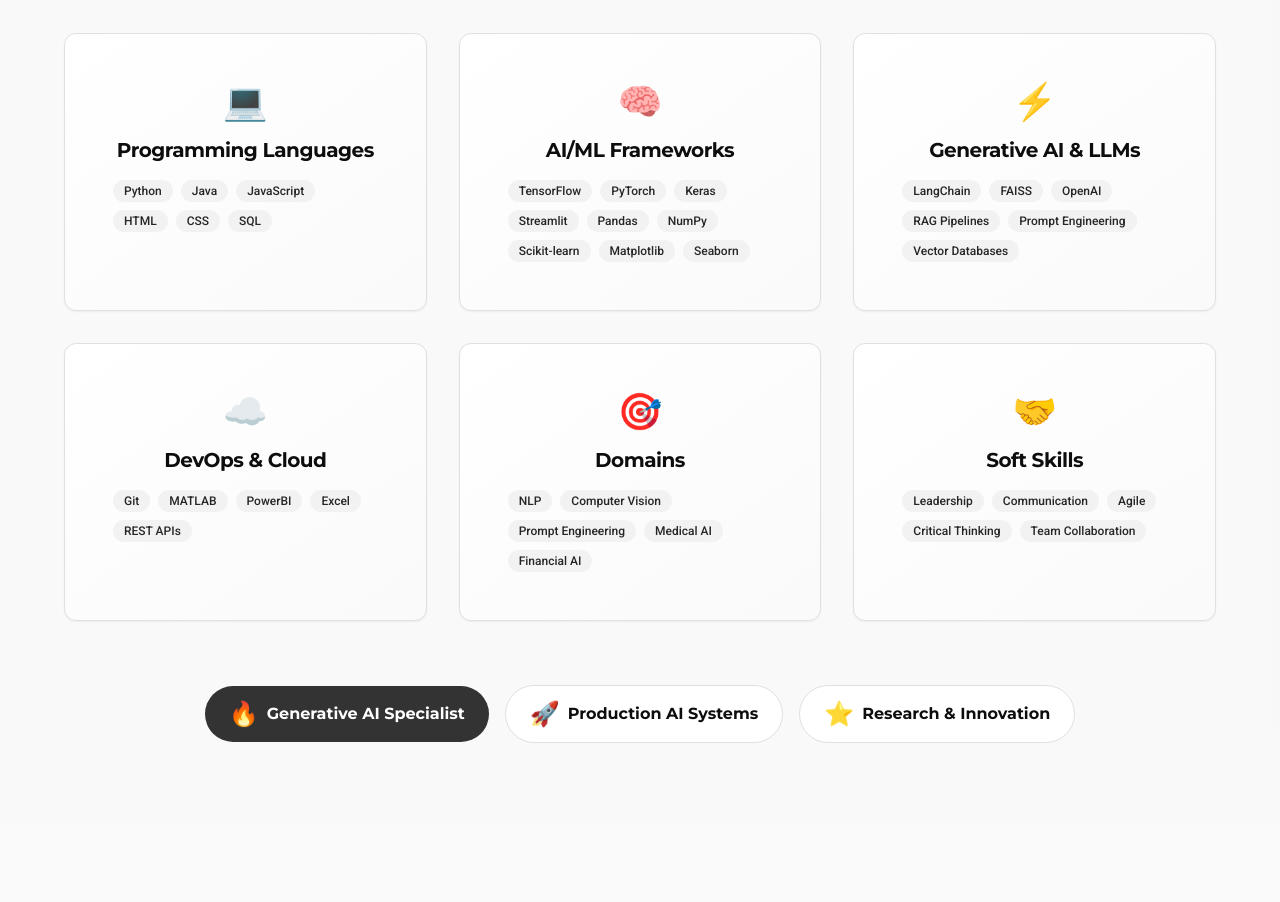
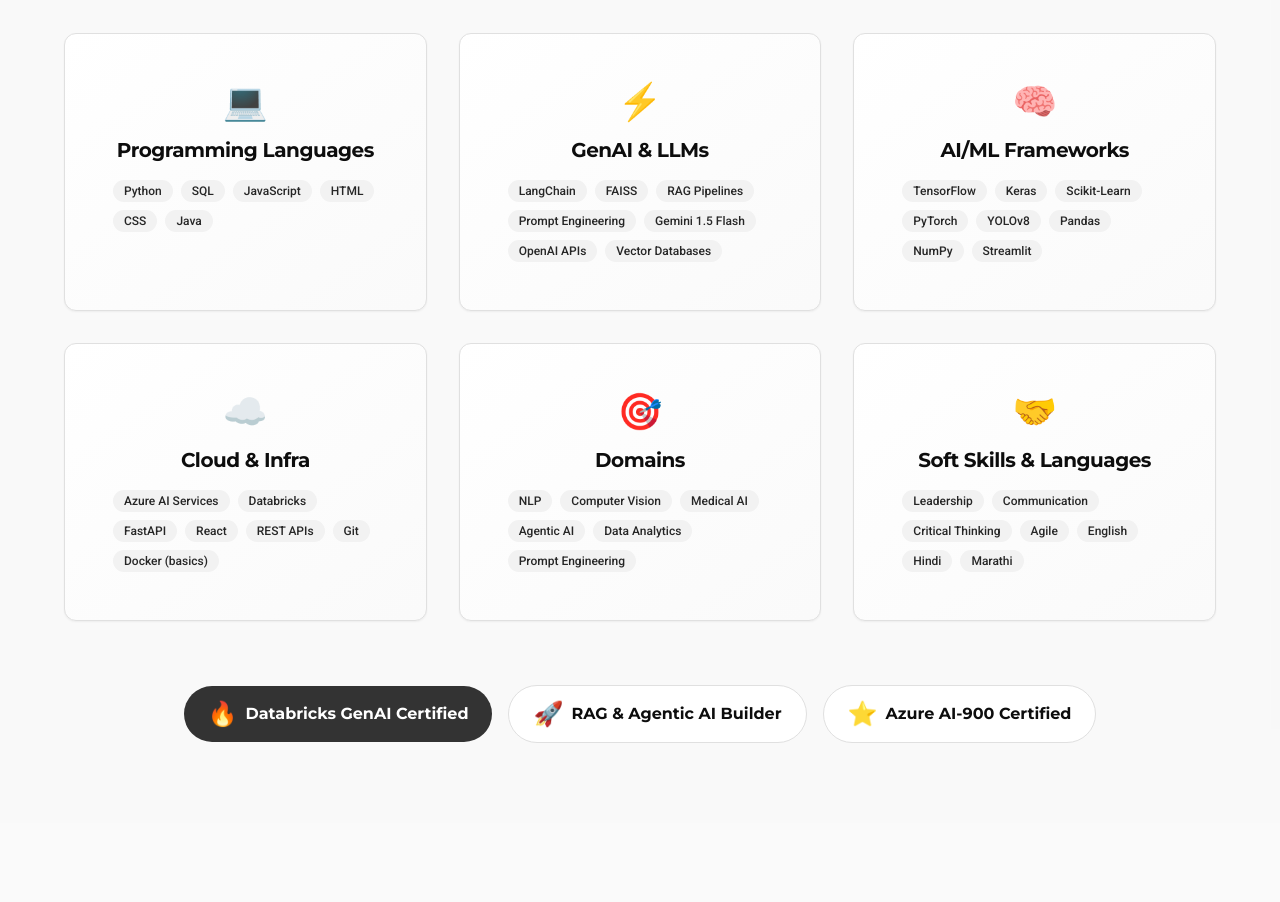
Before and after one commit to Komoleeka9/komoleeka-ai-genesis, a React (Vite) app: page / in a window 1280 px wide. Shown: the part 2320-3222 px from the top of the page. Built offline with nearby package versions, Linux system fonts and the light colour scheme.

Commit message:
Update Skills.tsx

```diff
--- a/src/components/Skills.tsx
+++ b/src/components/Skills.tsx
@@ -5,32 +5,32 @@ export function Skills() {
   const skillCategories = [
     {
       title: "Programming Languages",
-      skills: ["Python", "Java", "JavaScript", "HTML", "CSS", "SQL"],
+      skills: ["Python", "SQL", "JavaScript", "HTML", "CSS", "Java"],
       icon: "💻"
     },
     {
+      title: "GenAI & LLMs",
+      skills: ["LangChain", "FAISS", "RAG Pipelines", "Prompt Engineering", "Gemini 1.5 Flash", "OpenAI APIs", "Vector Databases"],
+      icon: "⚡"
+    },
+    {
       title: "AI/ML Frameworks",
-      skills: ["TensorFlow", "PyTorch", "Keras", "Streamlit", "Pandas", "NumPy", "Scikit-learn", "Matplotlib", "Seaborn"],
+      skills: ["TensorFlow", "Keras", "Scikit-Learn", "PyTorch", "YOLOv8", "Pandas", "NumPy", "Streamlit"],
       icon: "🧠"
     },
     {
-      title: "Generative AI & LLMs",
-      skills: ["LangChain", "FAISS", "OpenAI", "RAG Pipelines", "Prompt Engineering", "Vector Databases"],
-      icon: "⚡"
-    },
-    {
-      title: "DevOps & Cloud",
-      skills: ["Git", "MATLAB", "PowerBI", "Excel", "REST APIs"],
+      title: "Cloud & Infra",
+      skills: ["Azure AI Services", "Databricks", "FastAPI", "React", "REST APIs", "Git", "Docker (basics)"],
       icon: "☁️"
     },
     {
       title: "Domains",
-      skills: ["NLP", "Computer Vision", "Prompt Engineering", "Medical AI", "Financial AI"],
+      skills: ["NLP", "Computer Vision", "Medical AI", "Agentic AI", "Data Analytics", "Prompt Engineering"],
       icon: "🎯"
     },
     {
-      title: "Soft Skills",
-      skills: ["Leadership", "Communication", "Agile", "Critical Thinking", "Team Collaboration"],
+      title: "Soft Skills & Languages",
+      skills: ["Leadership", "Communication", "Critical Thinking", "Agile", "English", "Hindi", "Marathi"],
       icon: "🤝"
     }
   ];
@@ -45,7 +45,7 @@ export function Skills() {
               Skills & Technologies
             </h2>
             <p className="font-roboto text-xl text-muted-foreground max-w-3xl mx-auto">
-              A comprehensive toolkit for building next-generation AI applications
+              A practical toolkit for building GenAI applications, AI pipelines, and intelligent products
             </p>
             <div className="w-24 h-1 bg-gradient-to-r from-tech-accent to-foreground mx-auto rounded-full mt-6" />
           </div>
@@ -84,15 +84,15 @@ export function Skills() {
             <div className="inline-flex flex-wrap gap-4 justify-center items-center">
               <div className="flex items-center gap-2 bg-tech-accent text-primary-foreground px-6 py-3 rounded-full font-montserrat font-bold">
                 <span className="text-2xl">🔥</span>
-                <span>Generative AI Specialist</span>
+                <span>Databricks GenAI Certified</span>
               </div>
               <div className="flex items-center gap-2 bg-card border border-border px-6 py-3 rounded-full font-montserrat font-bold">
                 <span className="text-2xl">🚀</span>
-                <span>Production AI Systems</span>
+                <span>RAG & Agentic AI Builder</span>
               </div>
               <div className="flex items-center gap-2 bg-card border border-border px-6 py-3 rounded-full font-montserrat font-bold">
                 <span className="text-2xl">⭐</span>
-                <span>Research & Innovation</span>
+                <span>Azure AI-900 Certified</span>
               </div>
             </div>
           </div>
```
